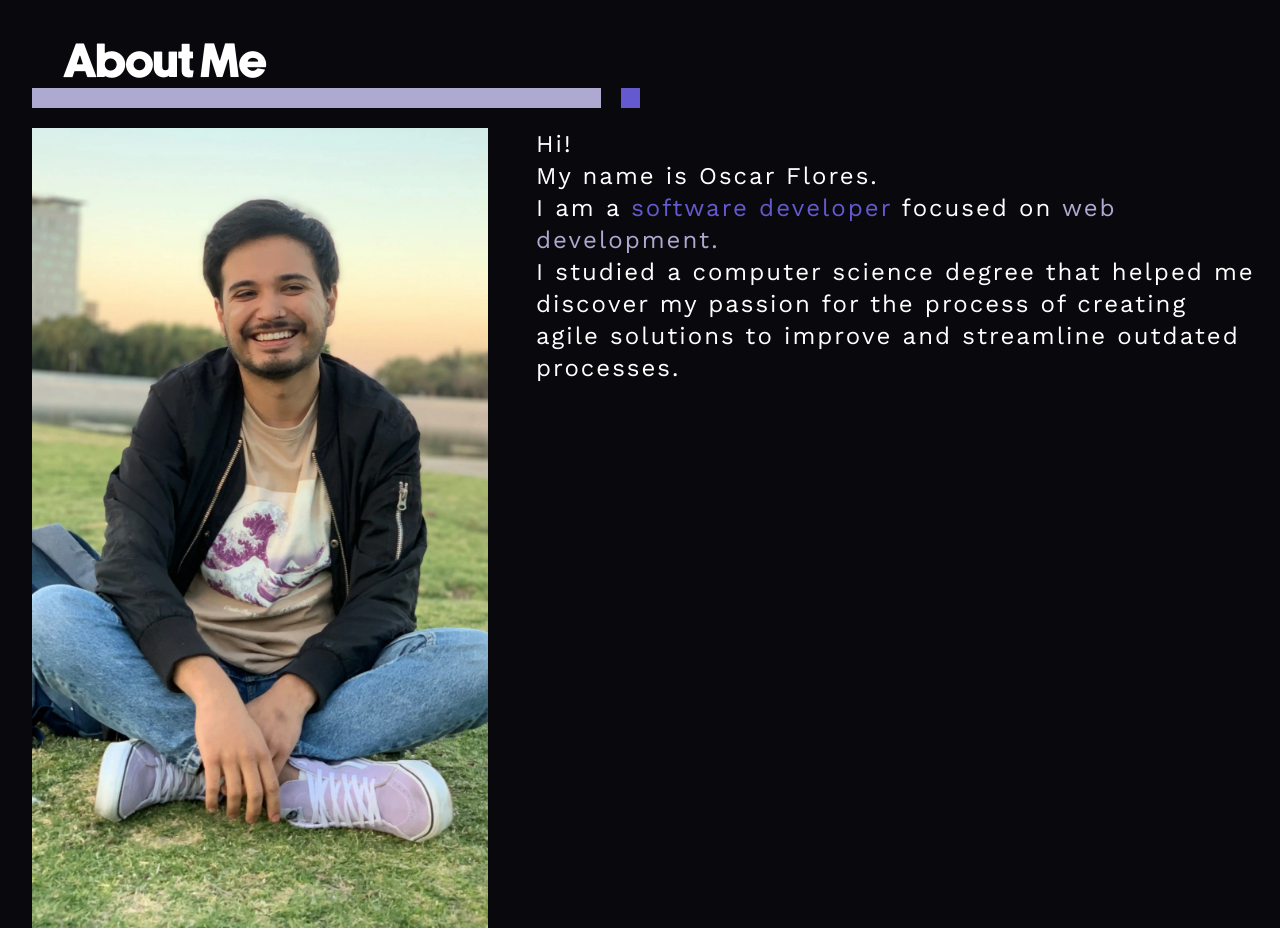
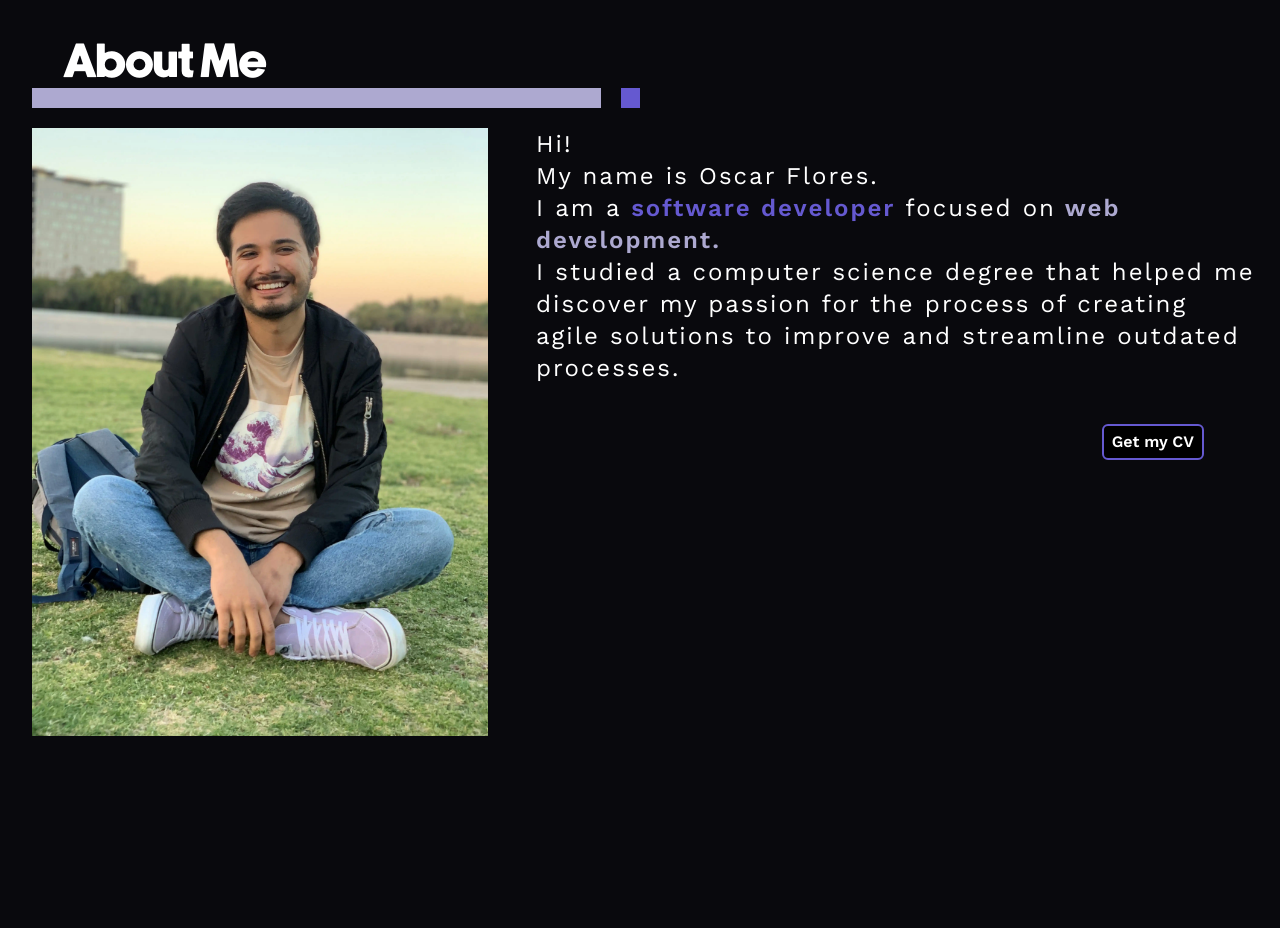
Before and after one commit to Oscar-FV/minimal-portfolio, a React (Vite) app: page / in a window 1280 px wide. Shown: the part 780-1708 px from the top of the page. After the commit the page ends 1620 px from the top, so only its background shows below. Built offline with nearby package versions, Linux system fonts and the light colour scheme.

Commit message:
fixed download button

```diff
--- /dev/null
+++ b/src/components/AboutMe/AboutMe.controller.ts
@@ -0,0 +1,12 @@
+import myCV from"../../assets/files/CV-OscarFlores.pdf"
+
+export const downloadCV = ( () => {
+
+    const a = document.createElement('a');
+    a.href = myCV;
+    a.download = 'CV-OscarFlores.pdf';
+    document.body.appendChild(a);
+    a.click();
+
+    document.body.removeChild(a);
+});
--- a/src/components/AboutMe/AboutMe.tsx
+++ b/src/components/AboutMe/AboutMe.tsx
@@ -1,25 +1,35 @@
 import miPortrait from '../../assets/photos/me.webp';
+import { downloadCV } from './AboutMe.controller';
 
 const AboutMe = () => {
   return (
+    <div className="">
       <div className="h-fit lg:h-full flex flex-col-reverse lg:flex-row justify-center">
             <img
               className="px-6 lg:pl-8 w-full lg:w-2/5 h-1/2 lg:h-full object-cover"
               src={miPortrait}
               alt="A Very Talented web Dev"
             />
+            <div>
               <p className="text-white text-xl lg:text-2xl font-worksans h-0 lg:h-fit whitespace-pre-wrap tracking-[2px] flex-1 px-8 lg:px-6   lg:sticky lg:top-0">
                 Hi! <br />
                 My name is Oscar Flores.
-            <br />I am a <span className="text-accent">
+                <br />I am a <span className="text-accent font-semibold">
                   software developer
                 </span>{" "}
                 focused on
-            <span className="text-primary"> web development.</span> <br />I
+                <span className="text-primary font-semibold"> web development.</span> <br />I
                 studied a computer science degree that helped me discover my passion
                 for the process of creating agile solutions to improve and
                 streamline outdated processes.
               </p>
+
+              <div className="flex justify-end px-14">
+                <button className="btn btn-primary mx-5 my-10" onClick={downloadCV}>Get my CV</button>
+              </div>
+            </div>
+
+      </div>
     </div>
   )
 }
--- a/src/index.css
+++ b/src/index.css
@@ -1,6 +1,14 @@
 @tailwind base;
 @tailwind components;
 @tailwind utilities;
+
+.btn{
+    @apply px-2 py-1 font-worksans font-semibold transition duration-300 rounded-md
+}
+
+.btn-primary{
+    @apply hover:bg-accent border-2 border-accent text-white bg-black
+}
 
 @font-face{
     font-family: newake;
```
Also changed, not shown: 1 other file (tests, documents, lock files or other folders). Lines whose indentation alone changed are shown as unchanged.
